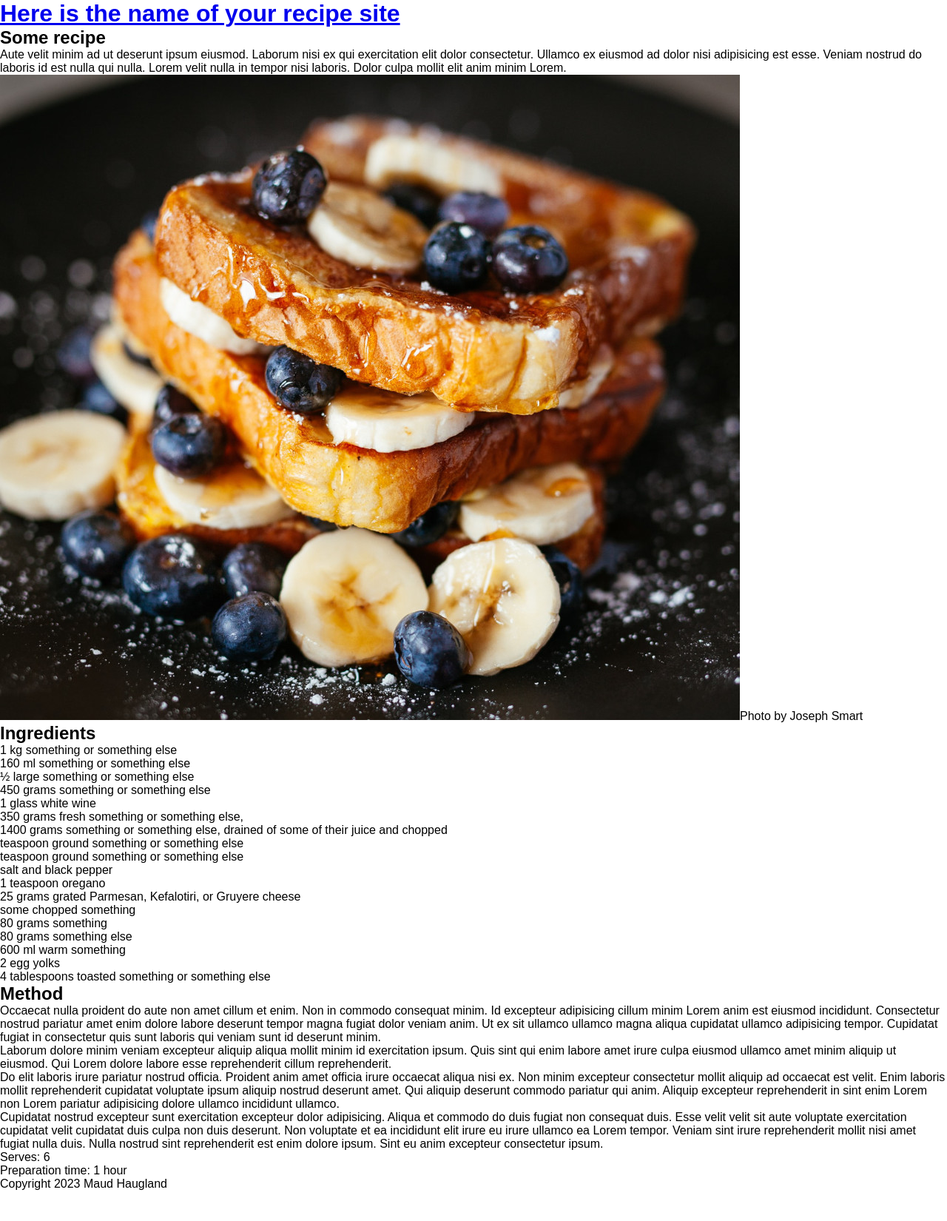
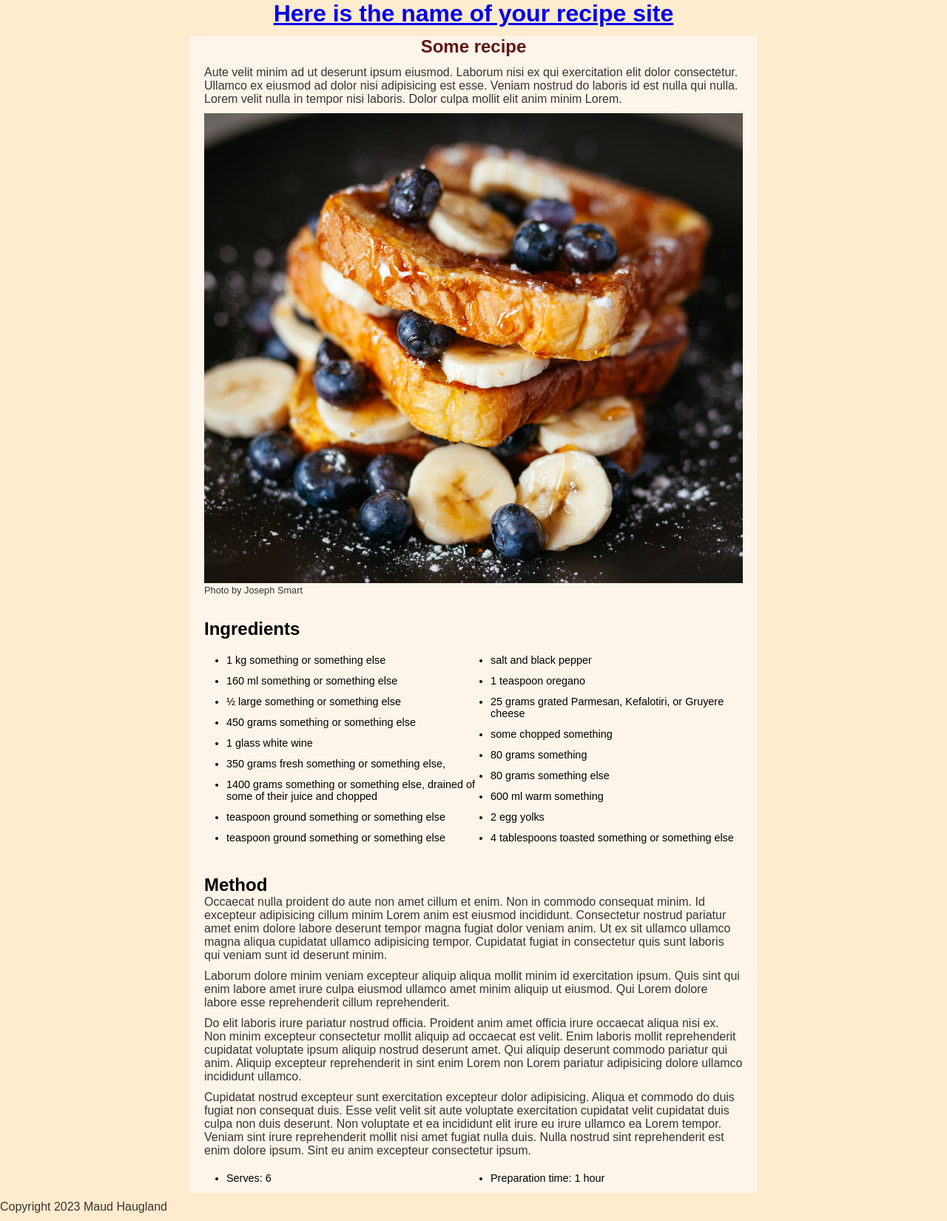
Before and after one commit to maudhaugland/maudsrecipes, a Jekyll site: the page built from _recipes/recipe1.md, in a window 1280 px wide. Shown: the whole page at 74% size. Built offline with Jekyll 4.4.1, drawn with Linux system fonts in a browser that asks for light colours; before the commit the page ends 1609 px from its top, so only the background shows below that.

Commit message:
Update recipes.css

```diff
--- a/styles/recipes.css
+++ b/styles/recipes.css
@@ -13,3 +13,59 @@
 }
 
 /* the rest is up to you */
+
+body {
+  background-color: blanchedalmond;
+}
+
+h1, h2 {
+  font-family: Arial, Helvetica, sans-serif;
+}
+
+h1 {
+  color: rgb(95, 22, 22);
+  margin-bottom: 12px;
+  text-align: center;
+}
+
+h2 {
+  margin-top: 30px;
+}
+
+p {
+  color: rgb(55, 52, 52);
+  margin-bottom: 10px;
+}
+
+ul {
+  margin-bottom: 10px;
+  margin-top: 20px;
+  margin-left: 30px;
+  columns: 2;
+}
+
+li {
+  font-size: .9em;
+  margin-bottom: 12px;
+}
+
+main {
+  width: 60%;
+  max-width: 850px;
+  /* border:1px solid green; */
+  padding:0 20px 0 20px;
+  margin:0 auto;
+  background-color: rgb(253, 245, 234);
+}
+
+img {
+  width:100%;
+  float:right;
+  /* margin-bottom: 20px; */
+}
+
+.caption {
+  width:50%;
+  text-align: right;
+  font-size: .8em;
+}
```
